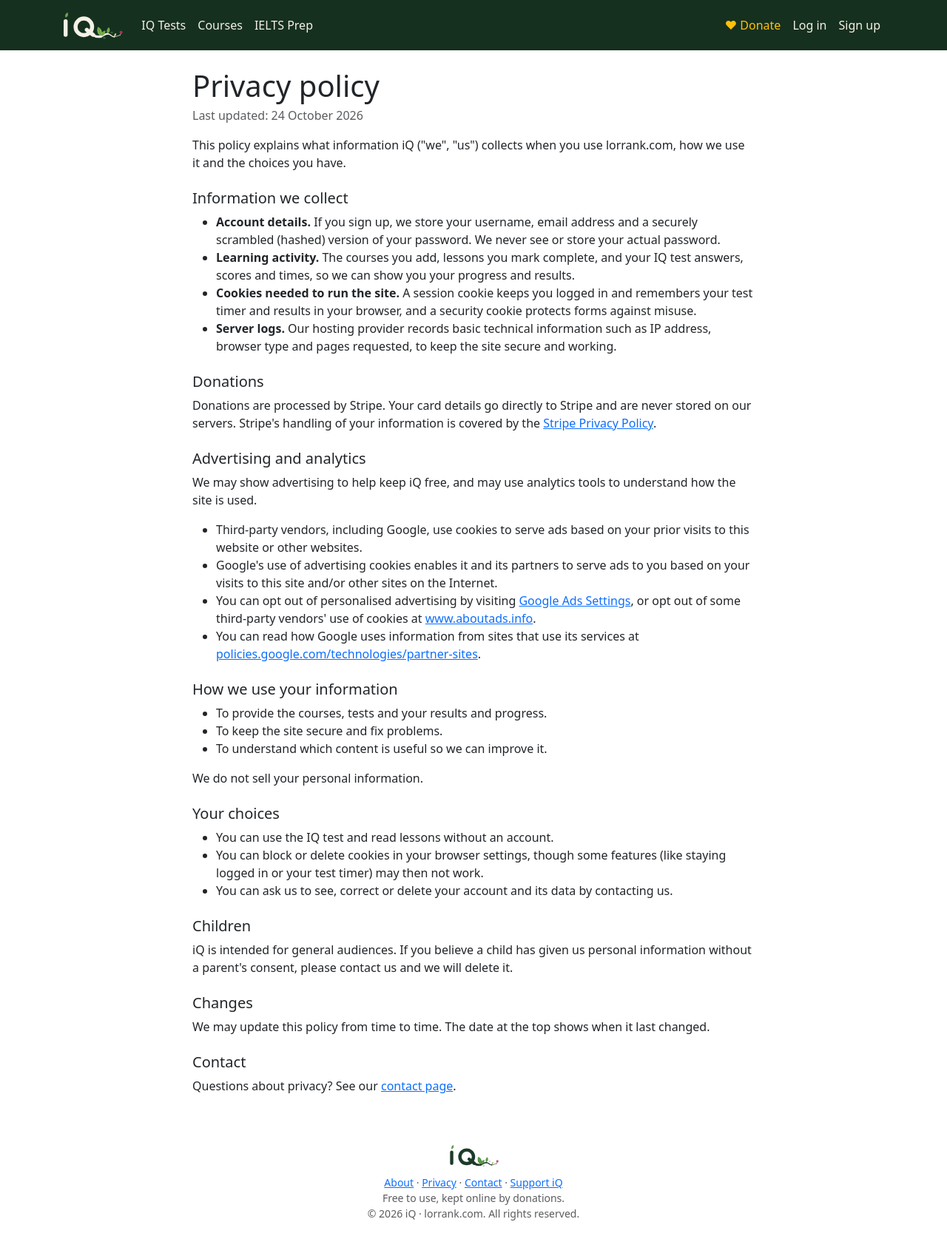
After one commit to luki82/iq-courses-platform, a Django app: page /privacy/ in a window 1280 px wide. The commit adds this page. Shown: the whole page at 74% size. Run offline with Django 5.2, Linux system fonts and the light colour scheme; some libraries are stand-ins or nearby versions.

Commit message:
Prepare for Google Search Console and AdSense
- Course and IELTS lessons are now public (no login), so Google can
  index them; accounts still track progress.
- Add sitemap.xml (pages, courses, lessons, IELTS lessons) and
  robots.txt pointing at it.
- Optional GOOGLE_SITE_VERIFICATION meta tag for Search Console.
- Page titles, meta descriptions and canonical links.
- New About, Privacy (with Google advertising-cookie disclosures) and
  Contact pages, linked from the footer; CONTACT_EMAIL setting.

Co-Authored-By: Claude Opus 5.5 <noreply@anthropic.com>
Claude-Session: https://claude.ai/code/session_01SLfxE48JMDvLY1ZcNNm8g6

```diff
--- a/config/urls.py
+++ b/config/urls.py
@@ -1,10 +1,16 @@
 from django.conf import settings
 from django.conf.urls.static import static
 from django.contrib import admin
+from django.contrib.sitemaps.views import sitemap
 from django.urls import include, path
+
+from core.sitemaps import sitemaps
+from core.views import robots_txt
 
 urlpatterns = [
     path("admin/", admin.site.urls),
+    path("sitemap.xml", sitemap, {"sitemaps": sitemaps}, name="django.contrib.sitemaps.views.sitemap"),
+    path("robots.txt", robots_txt, name="robots_txt"),
     path("", include("core.urls")),
     path("accounts/", include("accounts.urls")),
     path("iq-test/", include("iqtest.urls")),
--- /dev/null
+++ b/core/context_processors.py
@@ -0,0 +1,8 @@
+from django.conf import settings
+
+
+def site_settings(request):
+    return {
+        "google_site_verification": settings.GOOGLE_SITE_VERIFICATION,
+        "contact_email": settings.CONTACT_EMAIL,
+    }
--- /dev/null
+++ b/core/sitemaps.py
@@ -0,0 +1,81 @@
+"""
+sitemap.xml for Google Search Console: every public page worth indexing.
+Submit https://lorrank.com/sitemap.xml in Search Console > Sitemaps.
+"""
+from django.contrib.sitemaps import Sitemap
+from django.urls import reverse
+
+from courses.models import Course, Lesson
+from ielts.models import IELTSLesson
+
+
+class HttpsSitemap(Sitemap):
+    protocol = "https"
+
+
+class StaticPagesSitemap(HttpsSitemap):
+    priority = 0.8
+    changefreq = "weekly"
+
+    def items(self):
+        return [
+            "core:home",
+            "iqtest:test_list",
+            "courses:course_list",
+            "ielts:lesson_list",
+            "billing:donate",
+            "core:about",
+            "core:privacy",
+            "core:contact",
+        ]
+
+    def location(self, item):
+        return reverse(item)
+
+
+class CourseSitemap(HttpsSitemap):
+    priority = 0.7
+    changefreq = "weekly"
+
+    def items(self):
+        return Course.objects.filter(is_published=True).order_by("id")
+
+    def location(self, course):
+        return reverse("courses:course_detail", args=[course.slug])
+
+
+class LessonSitemap(HttpsSitemap):
+    priority = 0.6
+    changefreq = "monthly"
+
+    def items(self):
+        return (
+            Lesson.objects.filter(module__course__is_published=True)
+            .select_related("module__course")
+            .order_by("id")
+        )
+
+    def location(self, lesson):
+        return reverse("courses:lesson_detail", args=[lesson.module.course.slug, lesson.id])
+
+
+class IELTSLessonSitemap(HttpsSitemap):
+    priority = 0.6
+    changefreq = "monthly"
+
+    def items(self):
+        return IELTSLesson.objects.order_by("id")
+
+    def location(self, lesson):
+        return reverse("ielts:lesson_detail", args=[lesson.slug])
+
+    def lastmod(self, lesson):
+        return lesson.created_at
+
+
+sitemaps = {
+    "pages": StaticPagesSitemap,
+    "courses": CourseSitemap,
+    "lessons": LessonSitemap,
+    "ielts": IELTSLessonSitemap,
+}
--- a/core/urls.py
+++ b/core/urls.py
@@ -6,4 +6,7 @@ app_name = "core"
 
 urlpatterns = [
     path("", views.home, name="home"),
+    path("about/", views.about, name="about"),
+    path("privacy/", views.privacy, name="privacy"),
+    path("contact/", views.contact, name="contact"),
 ]
--- a/core/views.py
+++ b/core/views.py
@@ -1,4 +1,7 @@
+from django.http import HttpResponse
 from django.shortcuts import render
+from django.urls import reverse
+from django.views.decorators.http import require_GET
 
 from courses.models import Course
 from iqtest.models import Category
@@ -10,3 +13,31 @@ def home(request):
     challenge = Category.objects.filter(slug=FEATURED_SLUG).first()
     courses = Course.objects.filter(is_published=True).order_by("created_at")[:6]
     return render(request, "core/home.html", {"challenge": challenge, "courses": courses})
+
+
+def about(request):
+    return render(request, "core/about.html")
+
+
+def privacy(request):
+    return render(request, "core/privacy.html")
+
+
+def contact(request):
+    return render(request, "core/contact.html")
+
+
+@require_GET
+def robots_txt(request):
+    sitemap_url = request.build_absolute_uri(reverse("django.contrib.sitemaps.views.sitemap"))
+    lines = [
+        "User-agent: *",
+        "Disallow: /admin/",
+        "Disallow: /accounts/",
+        "Disallow: /billing/donate/checkout/",
+        "Disallow: /iq-test/result/",
+        "Disallow: /iq-test/pass/",
+        "",
+        f"Sitemap: {sitemap_url}",
+    ]
+    return HttpResponse("\n".join(lines) + "\n", content_type="text/plain")
--- a/ielts/views.py
+++ b/ielts/views.py
@@ -1,4 +1,3 @@
-from django.contrib.auth.decorators import login_required
 from django.shortcuts import get_object_or_404, render
 
 from .models import IELTSLesson
@@ -9,7 +8,6 @@ def lesson_list(request):
     return render(request, "ielts/lesson_list.html", {"lessons": lessons})
 
 
-@login_required
 def lesson_detail(request, slug):
     lesson = get_object_or_404(IELTSLesson, slug=slug)
     return render(
--- a/render.yaml
+++ b/render.yaml
@@ -23,6 +23,10 @@ services:
         fromDatabase:
           name: iq-courses-db
           property: connectionString
+      - key: GOOGLE_SITE_VERIFICATION
+        sync: false
+      - key: CONTACT_EMAIL
+        sync: false
       - key: STRIPE_PUBLIC_KEY
         sync: false
       - key: STRIPE_SECRET_KEY
--- a/templates/base.html
+++ b/templates/base.html
@@ -5,6 +5,9 @@
   <meta charset="UTF-8">
   <meta name="viewport" content="width=device-width, initial-scale=1.0">
   <title>{% block title %}{% endblock %} · iQ</title>
+  <meta name="description" content="{% block meta_description %}Free English courses, IELTS preparation and a timed IQ test. No paywalls, kept online by donations.{% endblock %}">
+  <link rel="canonical" href="{{ request.scheme }}://{{ request.get_host }}{{ request.path }}">
+  {% if google_site_verification %}<meta name="google-site-verification" content="{{ google_site_verification }}">{% endif %}
   <link rel="icon" href="{% static 'img/favicon.svg' %}" type="image/svg+xml">
   <meta name="theme-color" content="#16301F">
   <link href="https://cdn.jsdelivr.net/npm/bootstrap@5.3.3/dist/css/bootstrap.min.css" rel="stylesheet">
@@ -58,7 +61,11 @@
 
   <footer class="text-center text-muted py-4 small">
     <img src="{% static 'img/iq-logo.svg' %}" alt="iQ" height="36" class="d-block mx-auto mb-2">
-    Free to use, kept online by donations &middot; <a href="{% url 'billing:donate' %}">Support iQ</a><br>
+    <a href="{% url 'core:about' %}">About</a> &middot;
+    <a href="{% url 'core:privacy' %}">Privacy</a> &middot;
+    <a href="{% url 'core:contact' %}">Contact</a> &middot;
+    <a href="{% url 'billing:donate' %}">Support iQ</a><br>
+    Free to use, kept online by donations.<br>
     &copy; {% now "Y" %} iQ &middot; lorrank.com. All rights reserved.
   </footer>
 
--- /dev/null
+++ b/templates/core/privacy.html
@@ -0,0 +1,76 @@
+{% extends "base.html" %}
+
+{% block title %}Privacy policy{% endblock %}
+{% block meta_description %}How iQ (lorrank.com) collects, uses and protects your information, including cookies and advertising.{% endblock %}
+
+{% block content %}
+<div class="mx-auto" style="max-width: 760px;">
+  <h1 class="mb-1">Privacy policy</h1>
+  <p class="text-muted">Last updated: 24 October 2026</p>
+
+  <p>
+    This policy explains what information iQ ("we", "us") collects when you use
+    lorrank.com, how we use it and the choices you have.
+  </p>
+
+  <h2 class="h5 mt-4">Information we collect</h2>
+  <ul>
+    <li><strong>Account details.</strong> If you sign up, we store your username, email address and a securely scrambled (hashed) version of your password. We never see or store your actual password.</li>
+    <li><strong>Learning activity.</strong> The courses you add, lessons you mark complete, and your IQ test answers, scores and times, so we can show you your progress and results.</li>
+    <li><strong>Cookies needed to run the site.</strong> A session cookie keeps you logged in and remembers your test timer and results in your browser, and a security cookie protects forms against misuse.</li>
+    <li><strong>Server logs.</strong> Our hosting provider records basic technical information such as IP address, browser type and pages requested, to keep the site secure and working.</li>
+  </ul>
+
+  <h2 class="h5 mt-4">Donations</h2>
+  <p>
+    Donations are processed by Stripe. Your card details go directly to Stripe and are
+    never stored on our servers. Stripe's handling of your information is covered by the
+    <a href="https://stripe.com/privacy" rel="noopener" target="_blank">Stripe Privacy Policy</a>.
+  </p>
+
+  <h2 class="h5 mt-4">Advertising and analytics</h2>
+  <p>
+    We may show advertising to help keep iQ free, and may use analytics tools to
+    understand how the site is used.
+  </p>
+  <ul>
+    <li>Third-party vendors, including Google, use cookies to serve ads based on your prior visits to this website or other websites.</li>
+    <li>Google's use of advertising cookies enables it and its partners to serve ads to you based on your visits to this site and/or other sites on the Internet.</li>
+    <li>You can opt out of personalised advertising by visiting <a href="https://adssettings.google.com" rel="noopener" target="_blank">Google Ads Settings</a>, or opt out of some third-party vendors' use of cookies at <a href="https://www.aboutads.info/choices/" rel="noopener" target="_blank">www.aboutads.info</a>.</li>
+    <li>You can read how Google uses information from sites that use its services at <a href="https://policies.google.com/technologies/partner-sites" rel="noopener" target="_blank">policies.google.com/technologies/partner-sites</a>.</li>
+  </ul>
+
+  <h2 class="h5 mt-4">How we use your information</h2>
+  <ul>
+    <li>To provide the courses, tests and your results and progress.</li>
+    <li>To keep the site secure and fix problems.</li>
+    <li>To understand which content is useful so we can improve it.</li>
+  </ul>
+  <p>We do not sell your personal information.</p>
+
+  <h2 class="h5 mt-4">Your choices</h2>
+  <ul>
+    <li>You can use the IQ test and read lessons without an account.</li>
+    <li>You can block or delete cookies in your browser settings, though some features (like staying logged in or your test timer) may then not work.</li>
+    <li>You can ask us to see, correct or delete your account and its data by contacting us.</li>
+  </ul>
+
+  <h2 class="h5 mt-4">Children</h2>
+  <p>
+    iQ is intended for general audiences. If you believe a child has given us personal
+    information without a parent's consent, please contact us and we will delete it.
+  </p>
+
+  <h2 class="h5 mt-4">Changes</h2>
+  <p>We may update this policy from time to time. The date at the top shows when it last changed.</p>
+
+  <h2 class="h5 mt-4">Contact</h2>
+  <p>
+    {% if contact_email %}
+      Questions about privacy? Email <a href="mailto:{{ contact_email }}">{{ contact_email }}</a>.
+    {% else %}
+      Questions about privacy? See our <a href="{% url 'core:contact' %}">contact page</a>.
+    {% endif %}
+  </p>
+</div>
+{% endblock %}
--- a/templates/ielts/lesson_detail.html
+++ b/templates/ielts/lesson_detail.html
@@ -1,6 +1,7 @@
 {% extends "base.html" %}
 
-{% block title %}{{ lesson.title }}{% endblock %}
+{% block title %}IELTS {{ lesson.get_skill_display }}: {{ lesson.title }}{% endblock %}
+{% block meta_description %}Free IELTS {{ lesson.get_skill_display }} practice: {{ lesson.passage_or_prompt|striptags|truncatechars:120 }}{% endblock %}
 
 {% block content %}
 <p class="text-muted small mb-1">{{ lesson.get_tier_display }} &middot; {{ lesson.get_skill_display }}</p>
```
Also changed, not shown: config/settings.py (+9 -0 lines), core/tests.py (added, +70 -0 lines), courses/views.py (+5 -6 lines), templates/core/about.html (added, +37 -0 lines), templates/core/contact.html (added, +25 -0 lines), templates/courses/course_detail.html (+5 -8 lines), templates/courses/lesson_detail.html (+7 -2 lines), 1 other file.
